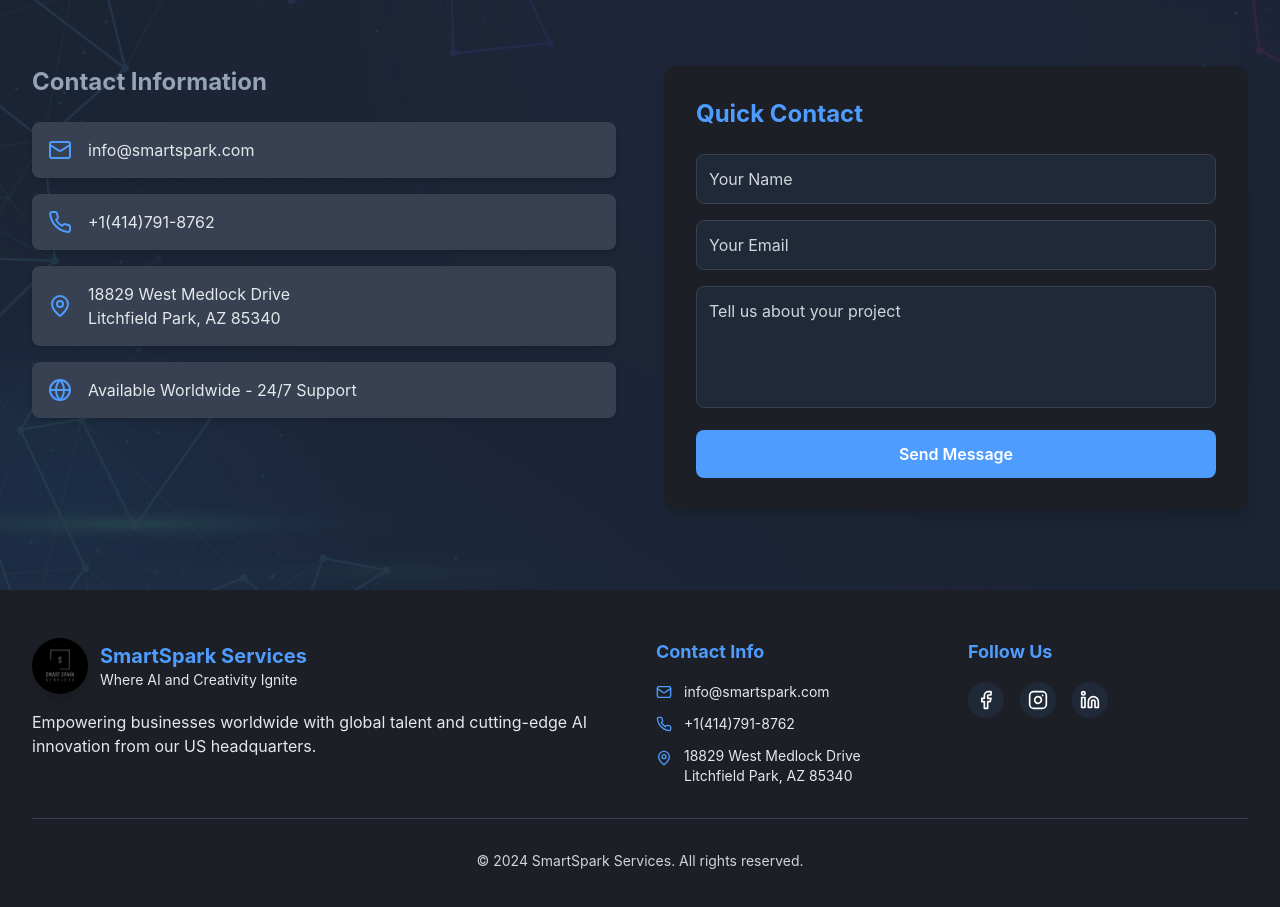
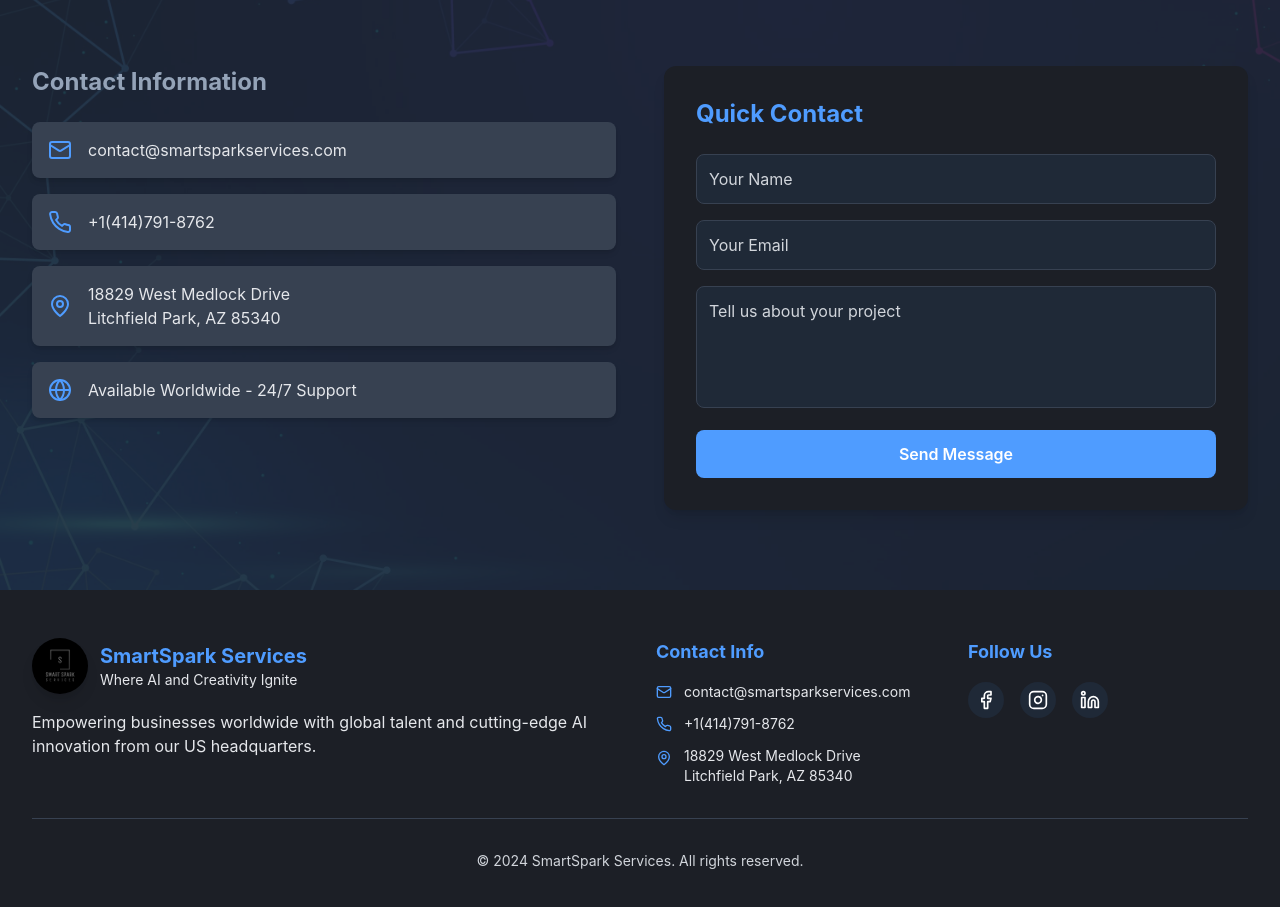
Before and after one commit to FRIEZEWANDABWA/smartspark, a Next.js app: page / in a window 1280 px wide. Shown: the part 3060-3967 px from the top of the page. Built offline with nearby package versions, Linux system fonts and the light colour scheme.

Commit message:
Fix Get Free Consultation button and update all emails to contact@smartsparkservices.com

```diff
--- a/components/Footer.tsx
+++ b/components/Footer.tsx
@@ -25,7 +25,7 @@
             <div className="space-y-3">
               <div className="flex items-center text-secondary-200">
                 <Mail className="mr-3 text-accent-500" size={16} />
-                <span className="text-sm">info@smartspark.com</span>
+                <span className="text-sm">contact@smartsparkservices.com</span>
               </div>
               <div className="flex items-center text-secondary-200">
                 <Phone className="mr-3 text-accent-500" size={16} />
--- a/pages/contact.tsx
+++ b/pages/contact.tsx
@@ -737,7 +737,7 @@
                 Send us a detailed email with your project requirements
               </p>
               <a
-                href="mailto:info@smartspark.com"
+                href="mailto:contact@smartsparkservices.com"
                 className="bg-primary-600 hover:bg-primary-700 text-white px-6 py-3 rounded-lg font-semibold transition-colors inline-block"
               >
                 Send Email
--- a/pages/index.tsx
+++ b/pages/index.tsx
@@ -481,7 +481,7 @@
               <div className="space-y-4">
                 <div className="flex items-center p-4 bg-secondary-50 dark:bg-secondary-700 rounded-lg shadow-md hover:shadow-lg transition-all duration-300 hover:-translate-y-1">
                   <Mail className="mr-4 text-accent-500" size={24} />
-                  <span className="text-secondary-800 dark:text-secondary-200">info@smartspark.com</span>
+                  <span className="text-secondary-800 dark:text-secondary-200">contact@smartsparkservices.com</span>
                 </div>
                 <div className="flex items-center p-4 bg-secondary-50 dark:bg-secondary-700 rounded-lg shadow-md hover:shadow-lg transition-all duration-300 hover:-translate-y-1">
                   <Phone className="mr-4 text-accent-500" size={24} />
--- a/pages/services.tsx
+++ b/pages/services.tsx
@@ -126,10 +126,10 @@
             <p className="text-xl md:text-2xl mb-8 max-w-4xl mx-auto opacity-90">
               Comprehensive digital solutions powered by African talent and cutting-edge technology
             </p>
-            <button className="bg-white text-primary-700 px-8 py-4 rounded-lg font-semibold hover:bg-gray-100 transition-colors inline-flex items-center">
+            <Link href="/contact" className="bg-white text-primary-700 px-8 py-4 rounded-lg font-semibold hover:bg-gray-100 transition-colors inline-flex items-center">
               Get Free Consultation
               <ArrowRight className="ml-2" size={20} />
-            </button>
+            </Link>
           </motion.div>
         </div>
       </section>
```
